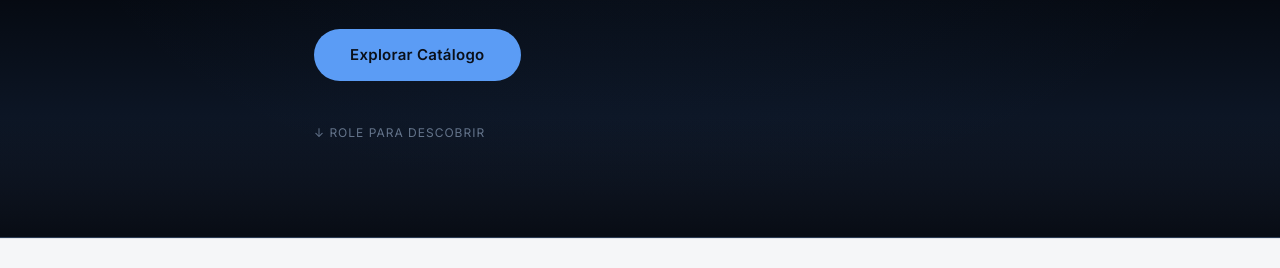
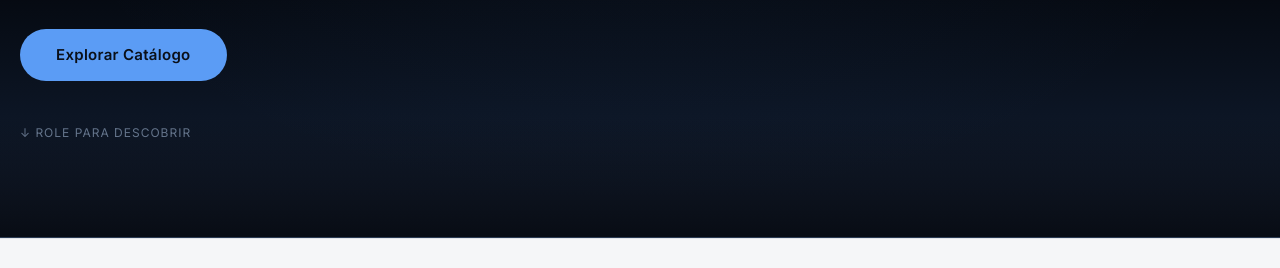
Before and after one commit to LuizEduP/probable-octo-meme, a website: page public/index.html in a window 1280 px wide. Shown: the part 381-649 px from the top of the page. Drawn offline with nearby package versions, Linux system fonts and the light colour scheme; no server answers; a web font is replaced by a local one.

Commit message:
style: hero jogado para esquerda, centro livre

```diff
--- a/public/css/style.css
+++ b/public/css/style.css
@@ -231,8 +231,9 @@ input, select { font-family: inherit; }
   flex-direction: column;
   align-items: flex-start;
   max-width: 700px;
-  margin: 0 auto;
+  margin: 0;
   text-align: left;
+  padding-left: 0;
 }
 
 .hero-logo {
```
